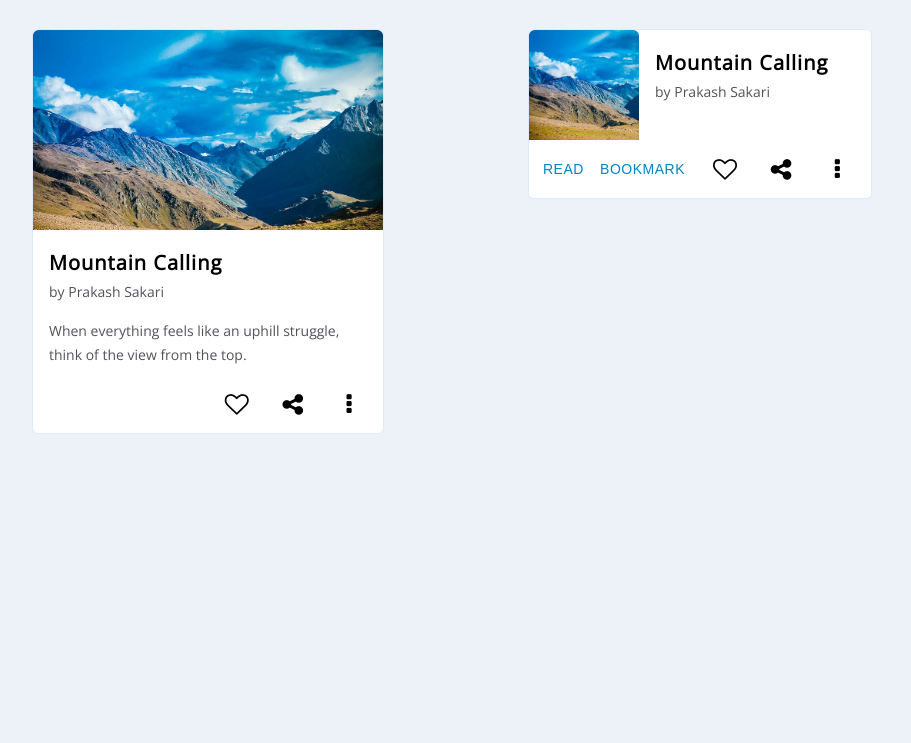
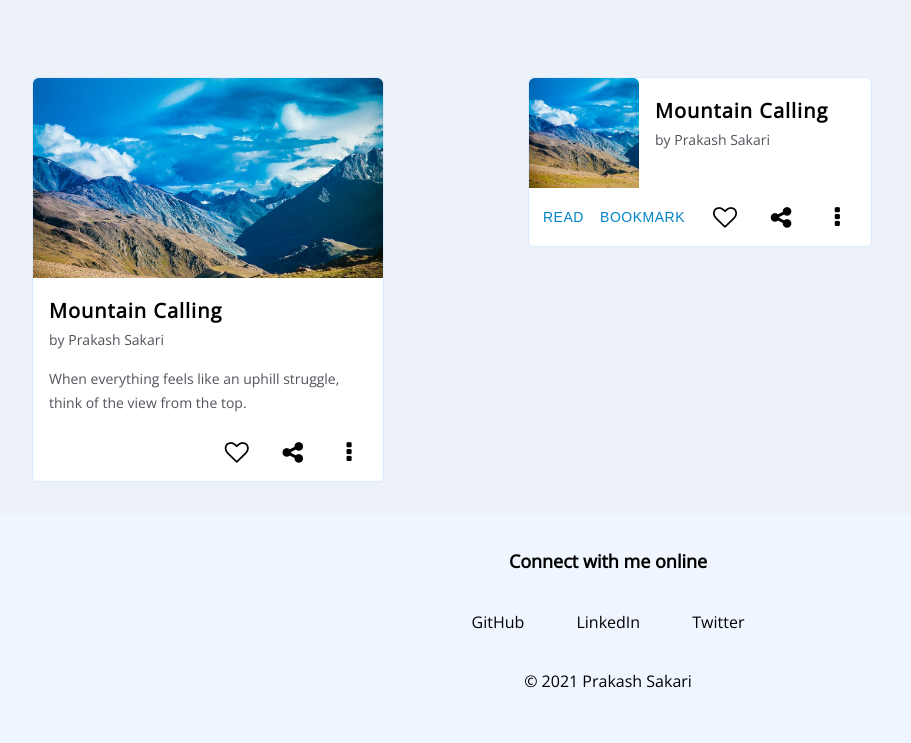
Before and after one commit to prakashsakari/card-component, a plain HTML site: page index.html in a window 1280 px wide. Shown: the part 1047-1790 px from the top of the page, without its empty margins (32-943 px from the left). Before the commit the page ends 1513 px from the top, so only its background shows below. Drawn offline with nearby package versions, Linux system fonts and the light colour scheme.

Commit message:
added footer

```diff
--- a/index.html
+++ b/index.html
@@ -186,5 +186,22 @@
         </div>
 
     </div>
+
+    <footer class="footer">
+        <div class="footer-header">Connect with me online</div>
+        <ul class="social links list-non-bullet">
+            <li class="list-item-inline">
+                <a class="link" href="https://github.com/prakashsakari" target="_blank">GitHub</a>
+            </li>
+            <li class="list-item-inline">
+                <a class="link" href="https://www.linkedin.com/in/prakashsakari/" target="_blank">LinkedIn</a>
+            </li>
+            <li class="list-item-inline">
+                <a class="link" href="https://twitter.com/PrakashSakari" target="_blank">Twitter</a>
+            </li>
+        </ul>
+        <p class="copyright-message">©  2021  Prakash Sakari</p>
+    </footer>
+
 </body>
 </html>
--- a/src/styles-c1.css
+++ b/src/styles-c1.css
@@ -11,15 +11,17 @@ h3 {
 }
 
 body {
-    background-color: rgb(236, 242, 248);;
+    background-color: rgb(236, 242, 248);
     font-family: 'Open Sans', sans-serif;
     line-height: 1.7;
 }
 
 .heading{
-    margin-top: 1rem;
     text-align: center;
     font-size: 1.5rem;
+    background-color: #eff6ff;
+    padding: 2rem;
+    border-top-left-radius: 5rem;
 }
 
 .container {
@@ -122,3 +124,38 @@ body {
     border-radius: 50%;
     background-color: #eff6ff;
 }
+
+.link {
+    text-decoration: none;
+    padding: 0.5rem 1rem;
+    display: inline-block;
+}
+
+.list-non-bullet {
+    list-style: none;
+}
+
+.list-item-inline {
+    display: inline-block;
+    padding: 0.5rem 0.5rem;
+}
+
+.footer {
+    background-color: #eff6ff;
+    padding: 2rem;
+    text-align: center;
+    border-top-right-radius: 5rem;
+}
+
+.footer .footer-header {
+    font-weight: bold;
+    font-size: large;
+}
+
+.footer .link {
+    color: black;
+}
+
+.footer ul {
+    padding-inline-start: 0px;
+}
```
